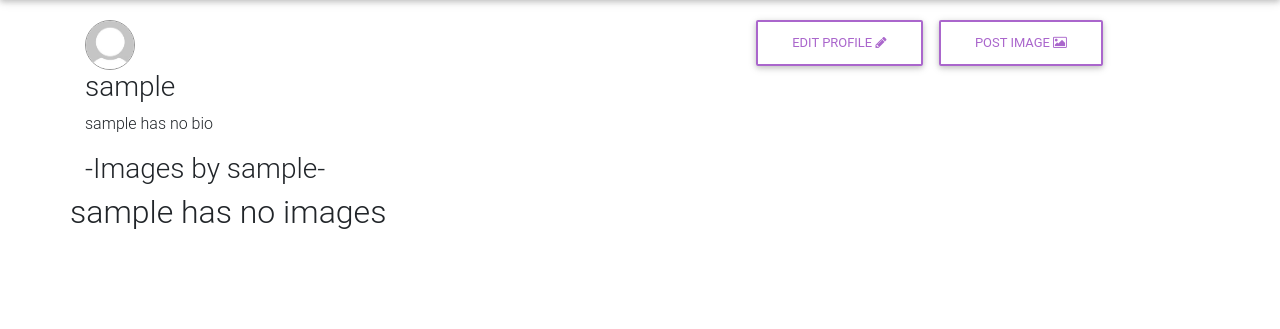
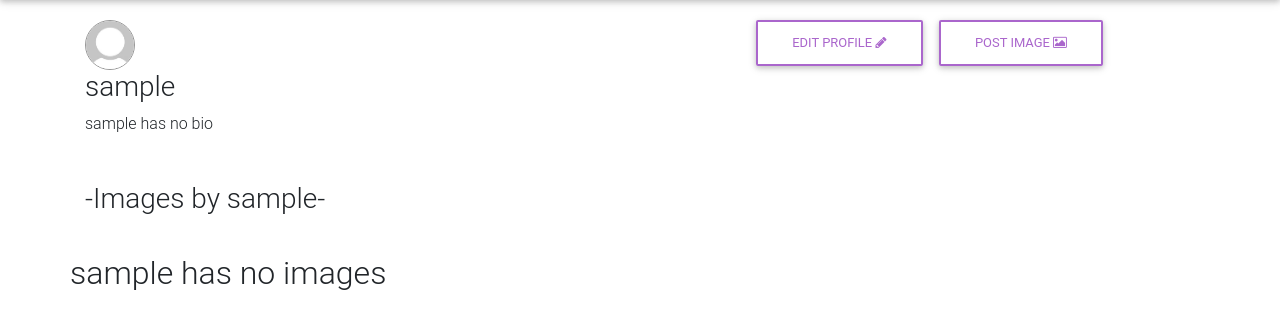
Before and after one commit to RisperAkinyi/Instagram-Clone, a Django app: a page that uses app/templates/profile/profile.html in a window 1280 px wide. Shown: the part 120-449 px from the top of the page. Run offline with Django 3.2, Linux system fonts and the light colour scheme; the visitor is signed in with stand-in values (Sample User, id 1); data comes from the database, SQL or seed files in the repository; data that the repository does not hold is empty; some libraries are stand-ins or nearby versions.

Commit message:
style profile  page

```diff
--- a/app/templates/index.html
+++ b/app/templates/index.html
@@ -11,7 +11,7 @@
                         <a href="{% url 'profile' username=image.profile.username %}">{{image.profile.username }}</a>
                     </div><hr><hr>
                     <div >
-                        <img src="{{image.image.url}}" class=" img img-responsive img-thumbnail" style="height: 400px; width:750px; margin-bottom: 10px; padding: 10px;box-shadow:9px 10px 10px -6px rgb(255, 125, 168);" data-toggle="modal" data-target="#{{image.id}}"><br><br>
+                        <img src="{{image.image.url}}" class=" img img-responsive img-thumbnail" style="height: 400px; width:500px; margin-bottom: 10px; padding: 10px;box-shadow:9px 10px 10px -6px rgb(255, 125, 168);" data-toggle="modal" data-target="#{{image.id}}"><br><br>
                         <p class="card-text"> Caption ~ {{image.caption|safe}} </p>
                         <ul class=" list-inline home-text">
                             <li class="list-inline-item">
--- a/app/templates/profile/profile.html
+++ b/app/templates/profile/profile.html
@@ -28,10 +28,10 @@
         </div>
     </div>
 
-    <div class="row" style="margin-bottom: 10px;">
+    <div class="row" style="margin-bottom: 30px; margin-top: 30px; ">
         <div class="col-md-12">
             <h3>-Images by {{user.username}}-</h3>
-        </div>
+        </div><br><br><br>
         {% if images %}
             {% for image in images %}
             <div class="col-lg-4 col-lg-4 col-lg-4 padding-0 hover ">
```
